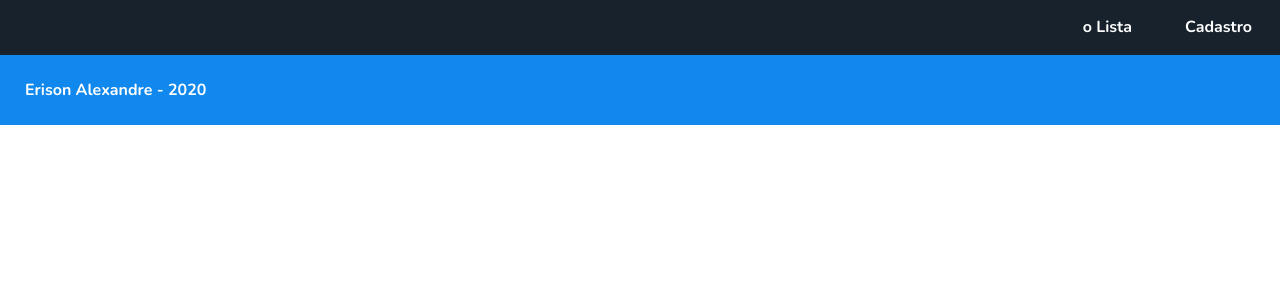
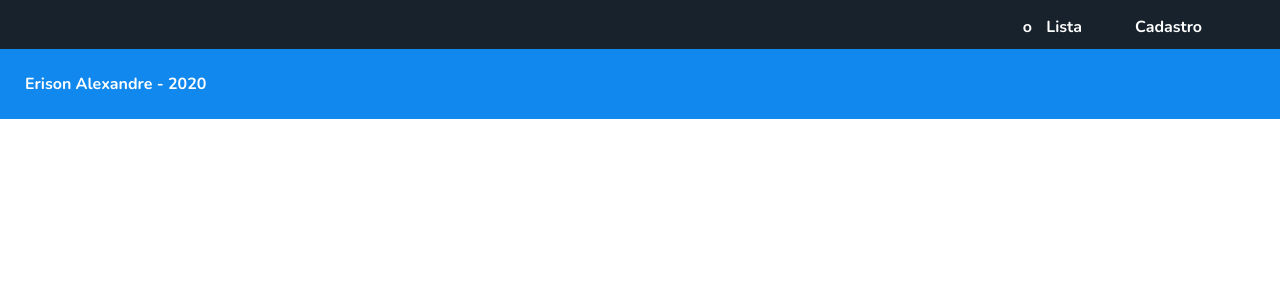
Before and after one commit to erisonalexandre/TSA, a Vue app: page / in a window 1280 px wide. Shown: the top 300 px of the page. Built offline with nearby package versions, Linux system fonts and the light colour scheme; a web font is replaced by a local one.

Commit message:
[fix] ajustando padding e height do componente menu de acordo com pdf

```diff
--- a/src/components/Menu.vue
+++ b/src/components/Menu.vue
@@ -131,10 +131,11 @@ export default {
       border-radius: 0;
       text-align: right;
       background-color: #17222d;
-      height: 55px;
+      height: 49px;
       padding: 8px;
       line-height: 38px;
       ul {
+        padding: 0 50px;
         li {
           display: inline-block;
           margin: 0 20px;
@@ -144,6 +145,7 @@ export default {
         li.router-link-exact-active::before {
           content: "o";
           color: white;
+          margin-right: 10px;
         }
       }
       .c-menu__fechar {
```
